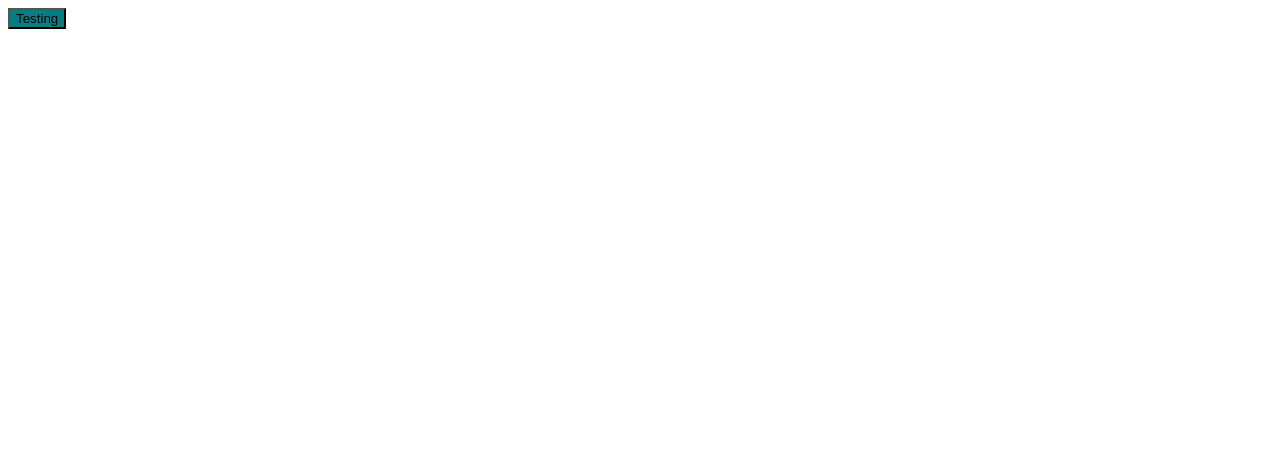
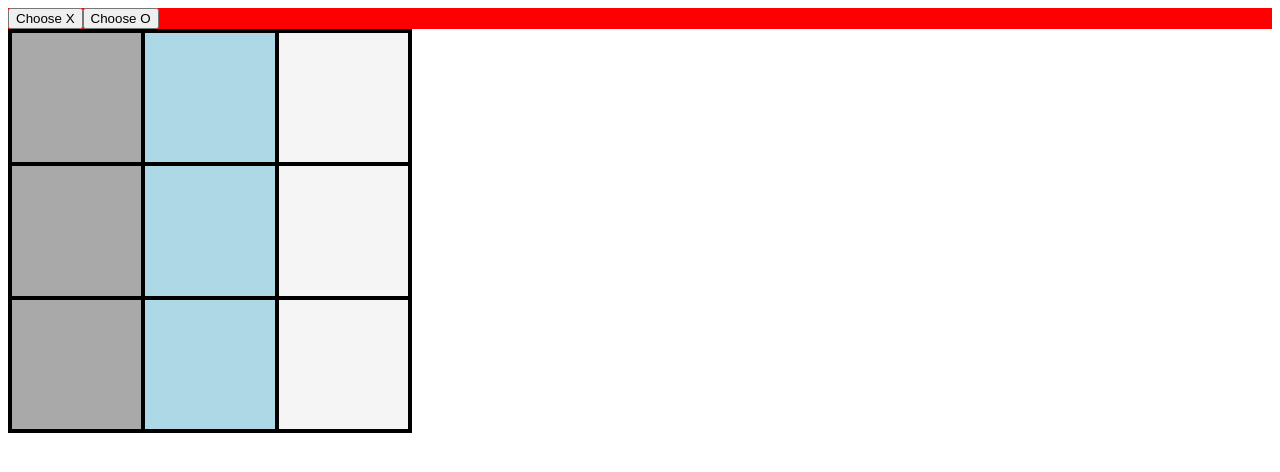
Before and after one commit to NaderDroid/tic-tac-toe, a plain HTML site: page root/index.html in a window 1280 px wide. Drawn offline with nearby package versions, Linux system fonts and the light colour scheme.

Commit message:
User can choose side but no logic yet

```diff
--- a/root/css/style.css
+++ b/root/css/style.css
@@ -1,3 +1,104 @@
-.test {
-    background-color: teal;
+.container {
+    width: 400px;
+    height: 400px;
+    display: flex;
+    flex-direction: column;
+    border: 2px solid black;
+
 }
+.first {
+
+    background-color: green;
+    flex-grow: 1;
+    display: flex;
+}
+
+#cell-1 {
+    flex-direction: row;
+    background-color: darkgray;
+    flex-grow: 1;
+    border: 2px solid black;
+
+}
+#cell-2 {
+    flex-direction: row;
+    background-color: lightblue;
+    flex-grow: 1;
+    border: 2px solid black;
+
+}
+#cell-3 {
+    flex-direction: row;
+    background-color: whitesmoke;
+    flex-grow: 1;
+    border: 2px solid black;
+
+}
+
+.second {
+    background-color: greenyellow;
+    flex-grow: 1;
+    display: flex;
+}
+
+#cell-4 {
+    flex-direction: row;
+    background-color: darkgray;
+    flex-grow: 1;
+    border: 2px solid black;
+
+}
+#cell-5 {
+    flex-direction: row;
+    background-color: lightblue;
+    flex-grow: 1;
+    border: 2px solid black;
+
+}
+#cell-6 {
+    flex-direction: row;
+    background-color: whitesmoke;
+    flex-grow: 1;
+    border: 2px solid black;
+
+}
+
+.third {
+    background-color: blue;
+    flex-grow: 1;
+    display: flex;
+}
+
+#cell-7 {
+    flex-direction: row;
+    background-color: darkgray;
+    flex-grow: 1;
+    border: 2px solid black;
+}
+
+#cell-8 {
+    flex-direction: row;
+    background-color: lightblue;
+    flex-grow: 1;
+    border: 2px solid black;
+}
+
+#cell-9 {
+    flex-direction: row;
+    background-color: whitesmoke;
+    flex-grow: 1;
+    border: 2px solid black;
+}
+
+h3 {
+    margin: auto;
+    padding: 15px 26px;
+    font-size: 110px;
+    position: fixed;
+}
+
+.side-options {
+    display: flex;
+    background-color: red;
+    flex-direction: row;
+}
--- a/root/index.html
+++ b/root/index.html
@@ -6,8 +6,53 @@
     <title>Tic-Tac-Toe</title>
 </head>
 <body>
-    <button class="test" onclick="btn()">Testing</button>
+    <div class="side-options">
+        <button id="x">Choose X</button>
+        <button id="o"> Choose O</button>
+    </div>
+    <div class="container">
+        <div class="first">
+            <div id="cell-1">
+                <h3></h3>
 
+            </div>
+            <div id="cell-2">
+                <h3></h3>
+            </div>
+            <div id="cell-3">
+                <h3></h3>
+            </div>
+        </div>
+
+        <div class="second">
+            <div id="cell-4">
+                <h3></h3>
+            </div>
+            <div id="cell-5">
+                <h3></h3>
+            </div>
+            <div id="cell-6">
+                <h3></h3>
+            </div>
+        </div>
+
+        <div class="third">
+            <div id="cell-7">
+                <h3></h3>
+            </div>
+            <div id="cell-8">
+                <h3></h3>
+            </div>
+            <div id="cell-9">
+                <h3></h3>
+
+            </div>
+
+        </div>
+
+    </div>
+    <script
+            src="https://code.jquery.com/jquery-3.4.1.min.js"></script>
     <script src="js/process.js"></script>
 </body>
 </html>
--- a/root/js/process.js
+++ b/root/js/process.js
@@ -1,4 +1,21 @@
+let letter =null;
+$('#x').on('click' , function () {
+    letter = true;
+});
+$('#o').on('click' , function () {
+    letter = false;
+});
 
-   function btn() {
-       alert('javaScript is perfectly working');
-   }
+
+const move = function(e) {
+        if (letter === true) {
+            $(e.target).children('h3').text('X');
+            letter = false;
+        }
+
+        else if (letter !== true) {
+            $(e.target).children('h3').text('O');
+            letter = true;
+        }
+};
+$('.container').on('click', move);
```
